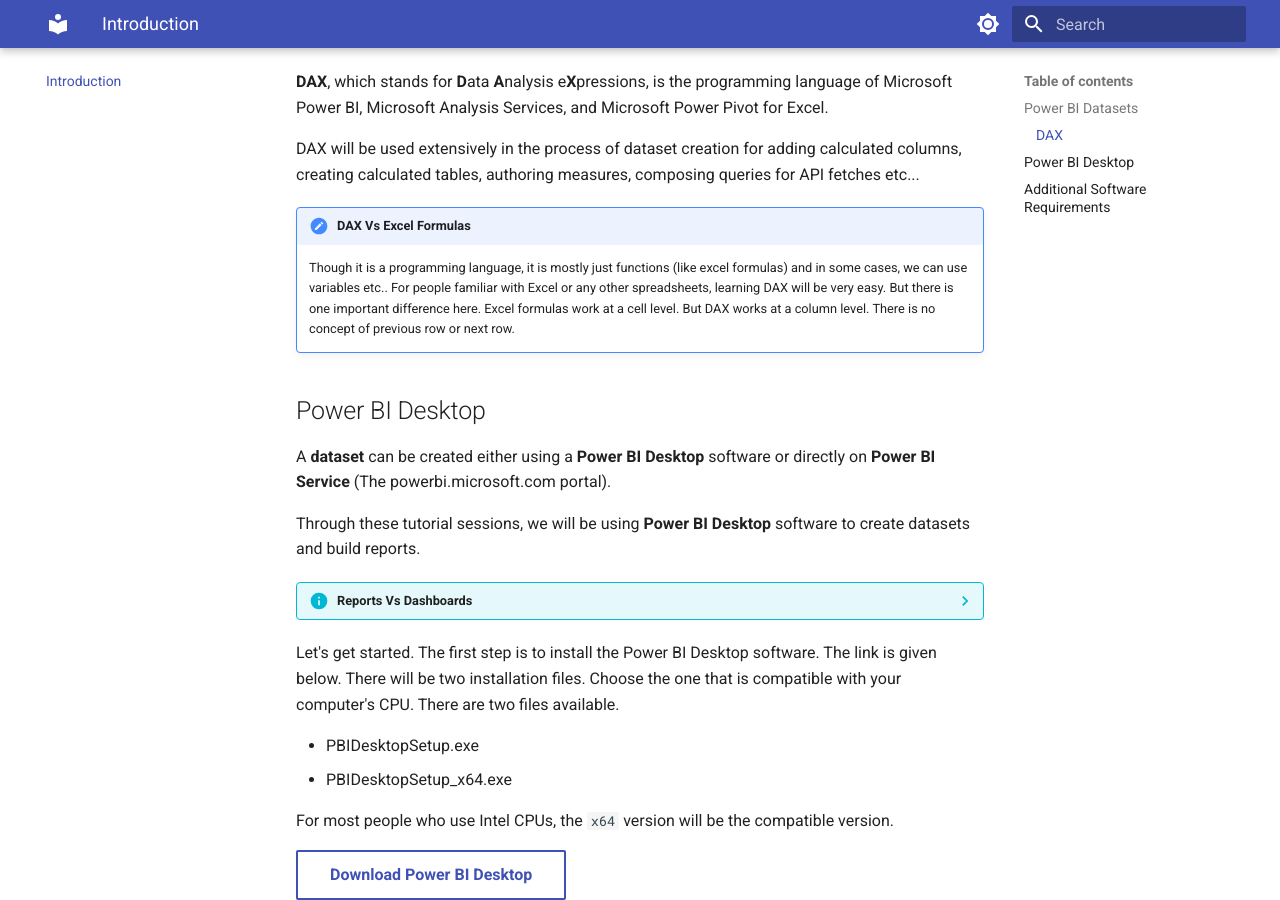
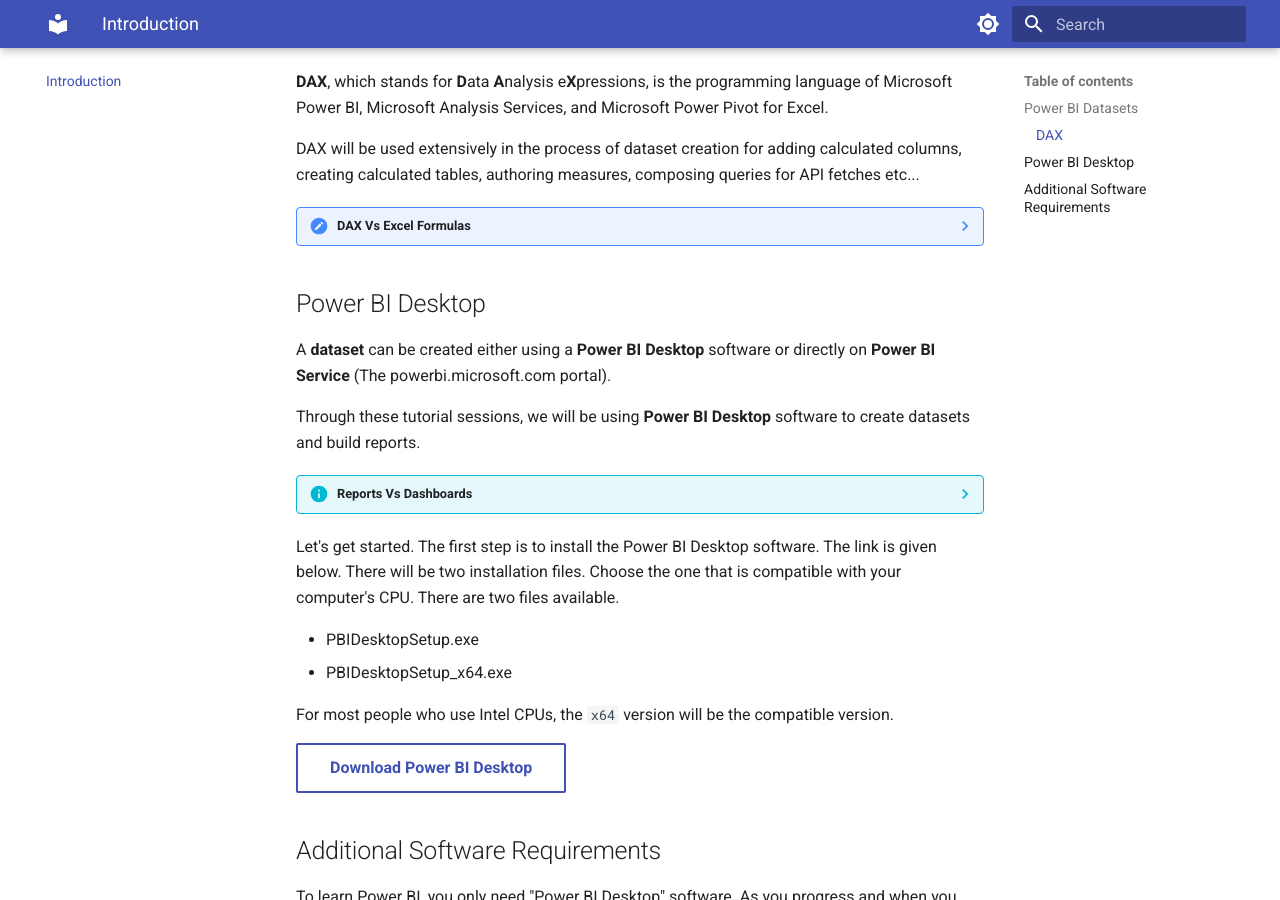
Before and after one commit to wheelocity/wow_learning, an MkDocs documentation site: the page built from docs/introduction.md, in a window 1280 px wide and 900 px high, scrolled down 1236 px. Built offline with MkDocs 1.6.1 and Material for MkDocs 9.7.7, drawn with Linux system fonts in a browser that asks for light colours.

Commit message:
Collapsed DAX Vs Excel note

```diff
--- a/docs/introduction.md
+++ b/docs/introduction.md
@@ -21,7 +21,7 @@
 
 DAX will be used extensively in the process of dataset creation for adding calculated columns, creating calculated tables, authoring measures, composing queries for API fetches etc...
 
-!!! note "DAX Vs Excel Formulas"
+??? note "DAX Vs Excel Formulas"
 
     Though it is a programming language, it is mostly just functions (like excel formulas) and in some cases, we can use variables etc.. For people familiar with Excel or any other spreadsheets, learning DAX will be very easy. But there is one important difference here. Excel formulas work at a cell level. But DAX works at a column level. There is no concept of previous row or next row.
 
```
